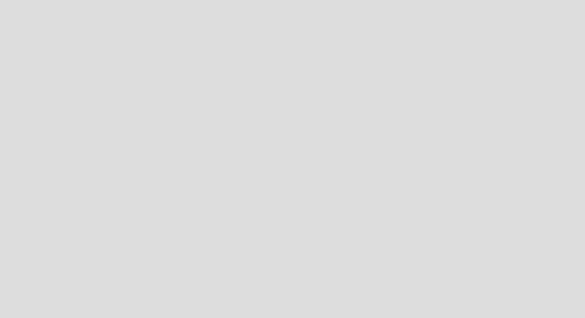
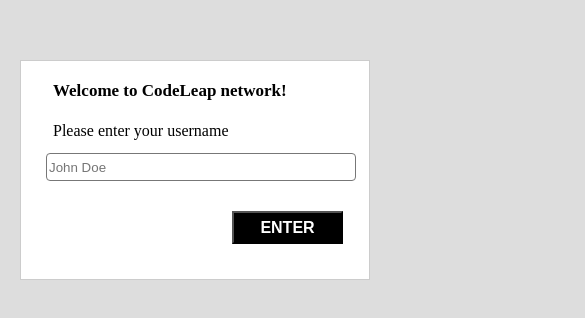
Before and after one commit to leonardo-weber/Crud-CodeLeap, a React (Create React App) app: page / in a window 390 px wide. Shown: the part 252-570 px from the top of the page, 585 px wide, since content can reach past the window. Built offline with nearby package versions, Linux system fonts and the light colour scheme.

Commit message:
adding responsive features for website and mobile

```diff
--- /dev/null
+++ b/src/components/CrudLayout.jsx
@@ -0,0 +1,9 @@
+import React from 'react'
+
+export default function CrudLayout(props) {
+    return (
+        <div>
+            {props.children}
+        </div>
+    )
+}
--- /dev/null
+++ b/src/components/LoginContainer.jsx
@@ -0,0 +1,12 @@
+import '../css/LoginContainer.css'
+
+export default function LoginContainer (props) {
+    return (
+        <div className='LoginContainer'>
+        <p> Welcome to CodeLeap network! </p>
+        <label> Please enter your username </label>
+        <input  onChange={props.onChange}  type="text" placeholder='John Doe' name = 'username' value={props.value} />
+        <button type = 'submit' onClick={props.onClick}> ENTER </button>
+      </div>
+    )
+}
--- a/src/components/LoginForm.jsx
+++ /dev/null
@@ -1,12 +0,0 @@
-import '../css/login.css'
-
-export default function LoginForm (props) {
-    return (
-        <div className ='enterCrud'>
-        <h4> Welcome to CodeLeap network! </h4>
-        <label> Please enter your username </label>
-        <input  onChange={props.onChange} className='input' type="text" placeholder='John Doe' name = 'username' value={props.value} />
-        <button className="button"type = 'submit' onClick={props.onClick}> ENTER </button>
-      </div>
-    )
-}
--- /dev/null
+++ b/src/components/LoginLayout.jsx
@@ -0,0 +1,10 @@
+import React from 'react'
+import '../css/LoginLayout.css'
+
+export default function LoginLayout(props) {
+    return (
+        <div className='layout'>
+            {props.children}
+        </div>
+    )
+}
--- a/src/components/crudOperations.jsx
+++ b/src/components/crudOperations.jsx
@@ -6,7 +6,7 @@
 import { useSelector } from 'react-redux';
 import { useDispatch } from 'react-redux';
 import { setIdentifier } from '../redux/userSlice';
-import { useState, useEffect } from 'react/cjs/react.development'
+import { useState, useLayoutEffect } from 'react/cjs/react.development'
 import { FontAwesomeIcon } from '@fortawesome/react-fontawesome'
 import { faEdit } from '@fortawesome/free-solid-svg-icons/faEdit'
 import { faTrash } from '@fortawesome/free-solid-svg-icons/faTrash'
@@ -37,7 +37,7 @@
 
     const databaseURL = "https://dev.codeleap.co.uk/careers/"
 
-    useEffect( () => {
+    useLayoutEffect( () => {
         axios.get(databaseURL)
         .then(resp => setList(resp.data['results']))
         .catch(e => console.log('erro: ', e))
--- /dev/null
+++ b/src/css/LoginContainer.css
@@ -0,0 +1,128 @@
+.LoginContainer {
+    height: 220px;
+    width: 500px;
+    background-color: #fff;
+    border: 1px solid #CCCCCC;
+    box-sizing: border-box;
+}
+
+.LoginContainer p {
+    font-style: normal;
+    font-weight: bold;
+    font-size: 22px;
+    line-height: 26px;
+    margin-left: 32px;
+}
+
+.LoginContainer label {
+    font-style: normal;
+    font-weight: normal;
+    font-size: 16px;
+    line-height: 19px;
+    margin-left: 32px;
+}
+
+.LoginContainer input {
+    width: 444px;
+    height: 28px;
+    background: #FFFFFF;
+    border: 1px solid #777777;
+    box-sizing: border-box;
+    border-radius: 4px;
+    margin-left: 31px;
+    margin-top: 13px;
+}
+
+.LoginContainer button {
+    width: 111px;
+    height: 33px;
+    margin-top: 20px;
+    margin-left: 364px;
+    background-color: black;
+    color: white;
+    font-style: normal;
+    font-weight: bold;
+    font-size: 16px;
+    line-height: 19px;
+}
+
+@media screen and (max-width: 542px) {
+    .LoginContainer {
+        width: 400px;
+    }
+
+    .LoginContainer p {
+        font-size: 18px;
+    }
+
+    .LoginContainer input {
+        width: 350px;
+        margin-left: 25px;
+    }
+
+    .LoginContainer button {
+        margin-left: 265px;
+        margin-top: 30px;
+    }
+}
+
+@media screen and (max-width: 420px) {
+    .LoginContainer {
+        width: 350px;
+    }
+
+    .LoginContainer p {
+        font-size: 17px;
+    }
+
+    .LoginContainer input {
+        width: 310px;
+        margin-left: 25px;
+    }
+
+    .LoginContainer button {
+        margin-left: 211px;
+        margin-top: 30px;
+    }
+}
+
+@media screen and (max-width: 370px) {
+    .LoginContainer {
+        width: 330px;
+    }
+
+    .LoginContainer p {
+        font-size: 15px;
+    }
+
+    .LoginContainer input {
+        width: 295px;
+        margin-left: 25px;
+    }
+
+    .LoginContainer button {
+        margin-left: 195px;
+        margin-top: 30px;
+    }
+}
+
+
+@media screen and (max-width: 340px) {
+    .LoginContainer {
+        width: 310px;
+    }
+
+    .LoginContainer p {
+        font-size: 15px;
+    }
+
+    .LoginContainer input {
+        width: 255px;
+        margin-left: 25px;
+    }
+
+    .LoginContainer button {
+        margin-left: 170px;
+        margin-top: 30px;
+    }
+}
--- /dev/null
+++ b/src/css/LoginLayout.css
@@ -0,0 +1,7 @@
+.layout {
+    display: flex;
+    justify-content: center;
+    align-items: center;
+    height: 100vh;
+    width: 100vw;
+}
--- a/src/css/login.css
+++ /dev/null
@@ -1,49 +0,0 @@
-.enterCrud {
-    height: 220px;
-    width: 500px;
-    border: 1px solid #CCC;
-    background-color: white;
-    display: flex;
-    flex-direction: column
-
-
-}
-
-.enterCrud h4 {
-    position: absolute;
-    width: 313px;
-    height: 26px;
-    left: 742px;
-    top: 290px;
-
-    font-weight: bold;
-    font-size: 22px;
-    line-height: 26px;
-    white-space: nowrap;
-}
-.enterCrud label {
-    position: absolute;
-    left: 742px;
-    top: 360px;
-}
-
-
-.input {
-    position: absolute;
-    height: 28px;
-    width: 444px;
-    left: 740px;
-    top: 395px;
-}
-
-.button {
-    background-color: black;
-    color: white;
-    font-weight: 700;
-    font-size: 14px;
-    position: absolute;
-    height: 33px;
-    width: 111px;
-    top: 450px;
-    left: 1074px;
-}
--- a/src/index.css
+++ b/src/index.css
@@ -2,9 +2,4 @@
   background-color: #DDD;
   margin: 0;
   padding: 0;
-  height: 800px;
-  width: 1920px;
-  display: flex;
-  justify-content: center;
-  align-items: center;
 }
--- a/src/pages/App.js
+++ b/src/pages/App.js
@@ -1,7 +1,9 @@
 import React, { useEffect } from 'react';
 import Crud from './crud'
-import '../css/login.css'
+import '../css/LoginContainer.css'
 import Login from './login';
+import LoginLayout from '../components/LoginLayout';
+import CrudLayout from '../components/CrudLayout';
 import { useSelector } from 'react-redux';
 
 export default function App() {
@@ -11,9 +13,13 @@
   return (
     <>
    {validUsername === true ? (
-        <Crud> </Crud>
+        <CrudLayout>
+          <Crud> </Crud>
+        </CrudLayout>
     ) : (
-      <Login> </Login>
+      <LoginLayout>
+        <Login> </Login>
+      </LoginLayout>
     )}
   </>
   );
--- a/src/pages/login.jsx
+++ b/src/pages/login.jsx
@@ -1,7 +1,7 @@
 import { useDispatch } from 'react-redux';
 import { useState } from 'react/cjs/react.development';
 import { setUsername } from '../redux/userSlice';
-import LoginForm from '../components/LoginForm';
+import LoginContainer from '../components/LoginContainer';
 
 
 
@@ -19,6 +19,6 @@
   }
 
   return (
-     <LoginForm onChange={e => setUserName(e.target.value) } value={username} onClick = {handleLogin}/>
+     <LoginContainer onChange={e => setUserName(e.target.value) } value={username} onClick = {handleLogin}/>
     )
 }
```
